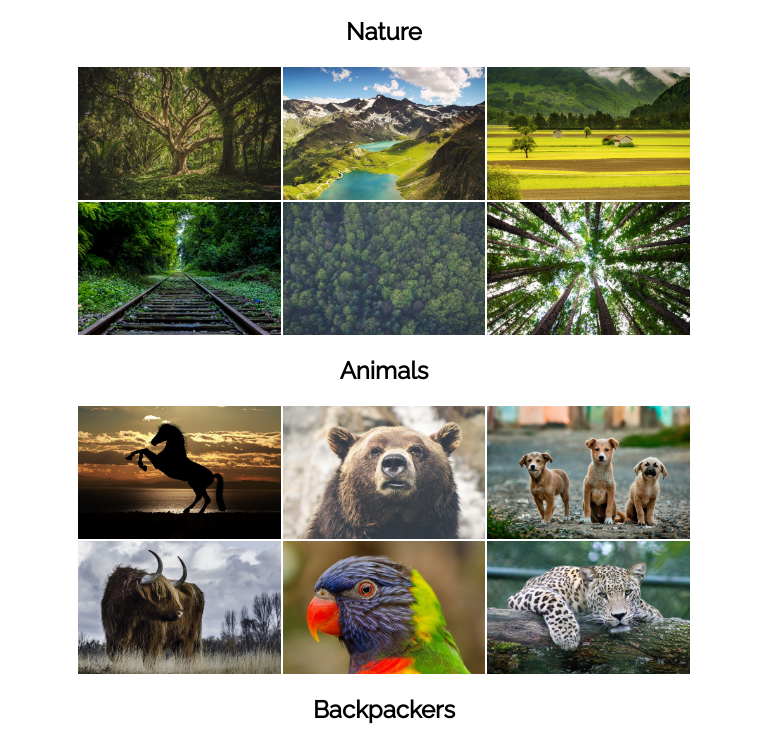
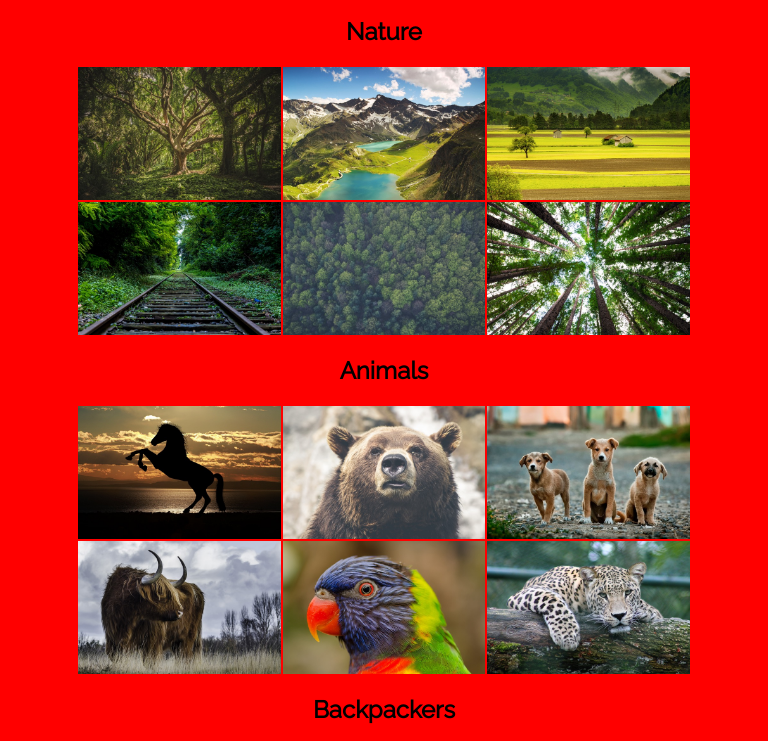
Before and after one commit to androidice/image-gallery, a plain HTML site: page index.html in a window 768 px wide. Shown: the part 67-808 px from the top of the page. Drawn offline with Linux system fonts and the light colour scheme.

Commit message:
update image  gallery a taste of media queries

```diff
--- a/style.css
+++ b/style.css
@@ -82,3 +82,12 @@ footer {
 footer p {
     font-weight: bold;
 }
+
+
+/*test (media queries)*/
+
+@media only screen and (max-width: 768px) and (min-width:480px) {
+    body {
+        background: red;
+    }
+}
```
